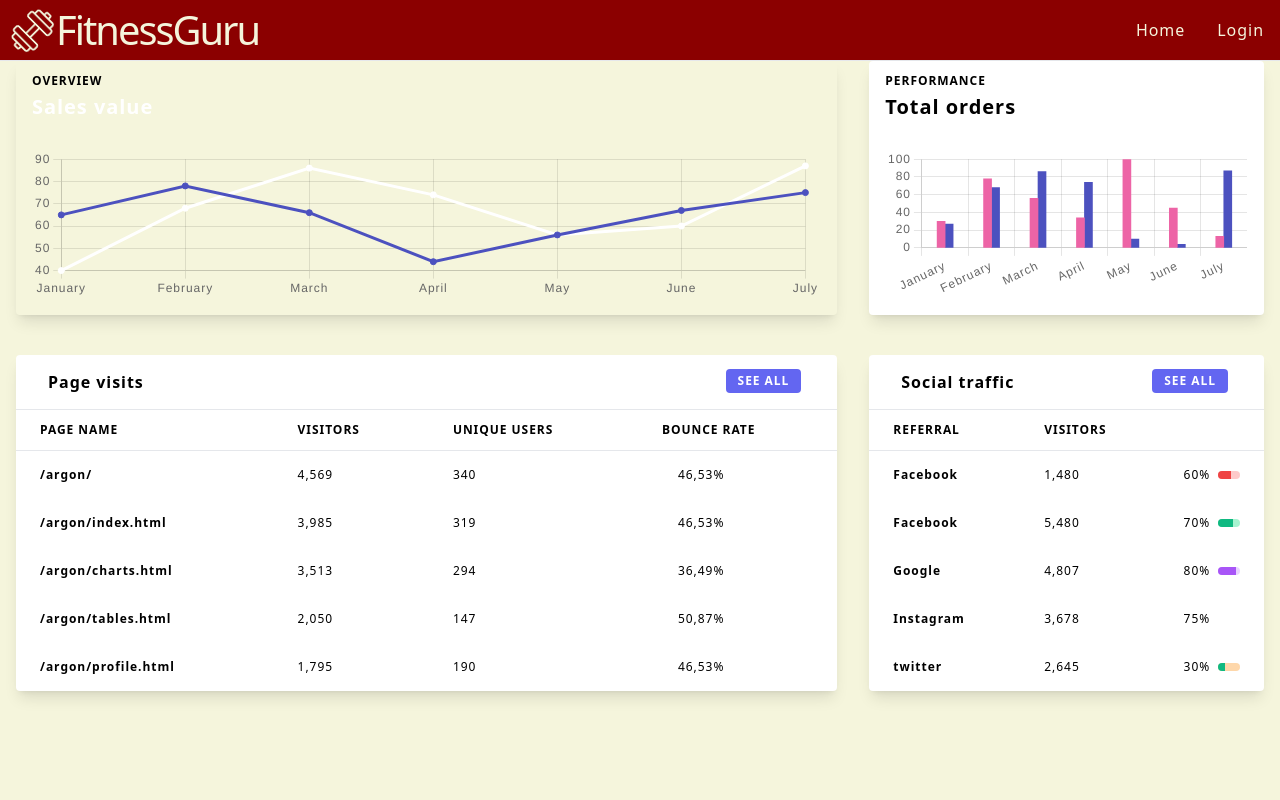
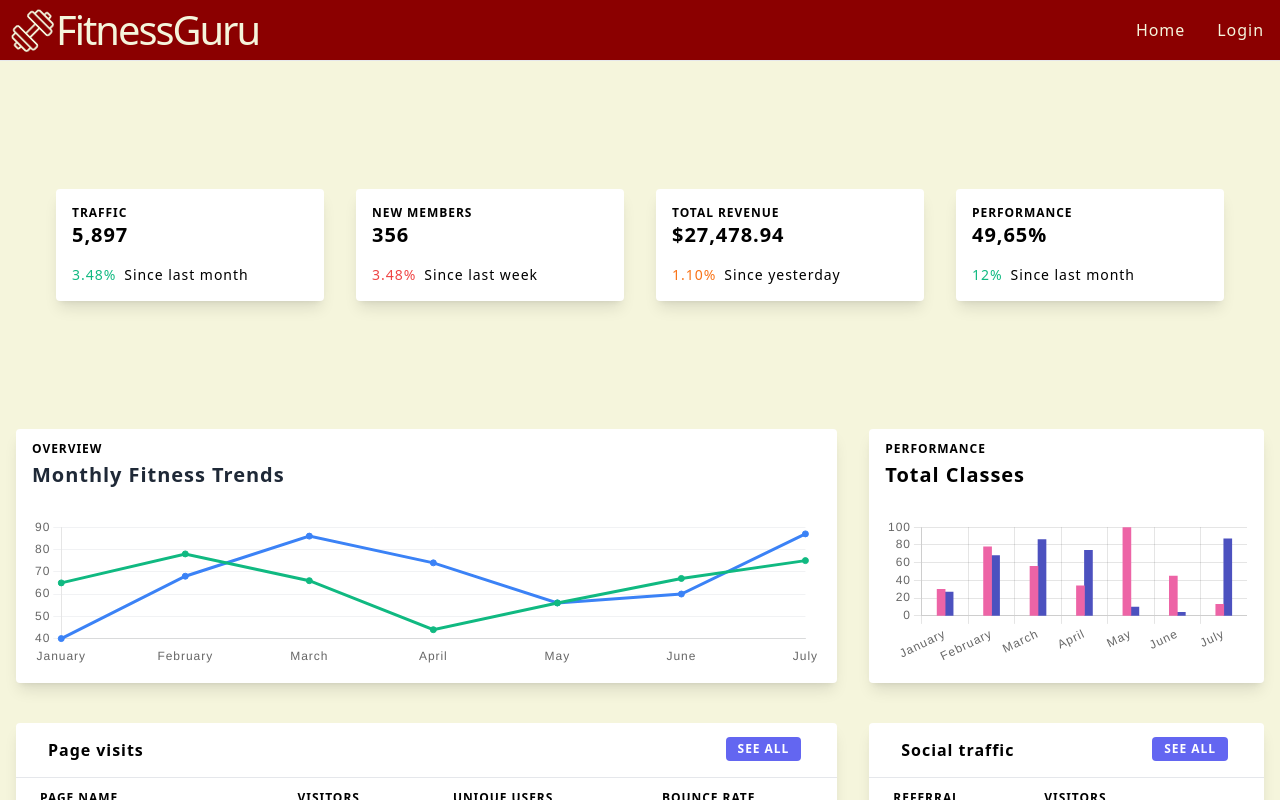
Before and after one commit to zanderalbaz/FitnessGuru, a React (Create React App) app: page /Dashboard in a window 1280 px wide. Shown: the top 800 px of the page. Built offline with nearby package versions, Linux system fonts and the light colour scheme.

Commit message:
Current Dashboard

```diff
--- a/package.json
+++ b/package.json
@@ -8,6 +8,10 @@
   "version": "0.0.20",
   "private": true,
   "dependencies": {
+    "@fortawesome/fontawesome-svg-core": "^6.5.2",
+    "@fortawesome/free-regular-svg-icons": "^6.5.2",
+    "@fortawesome/free-solid-svg-icons": "^6.5.2",
+    "@fortawesome/react-fontawesome": "^0.2.0",
     "@gsap/react": "^2.1.0",
     "@headlessui/react": "^1.7.18",
     "@heroicons/react": "^2.1.3",
--- a/src/views/components/Cards/CardBarChart.js
+++ b/src/views/components/Cards/CardBarChart.js
@@ -118,7 +118,7 @@ export default function CardBarChart() {
                 Performance
               </h6>
               <h2 className="text-blueGray-700 text-xl font-semibold">
-                Total orders
+                Total Classes
               </h2>
             </div>
           </div>
--- a/src/views/components/Cards/CardLineChart.js
+++ b/src/views/components/Cards/CardLineChart.js
@@ -1,37 +1,27 @@
-import React, { useRef, useEffect } from "react";
-import {
-  Chart,
-  LineController,
-  LineElement,
-  PointElement,
-  CategoryScale,
-  LinearScale
-} from 'chart.js';
+import React, { useEffect } from "react";
+import { Chart, LineController, LineElement, CategoryScale, LinearScale, PointElement } from 'chart.js';
 
 Chart.register(LineController, LineElement, PointElement, CategoryScale, LinearScale);
 
 export default function CardLineChart() {
-  const chartRef = useRef(null);
-
-  React.useEffect(() => {
-    const ctx = document.getElementById("line-chart").getContext("2d");
-    chartRef.current = new Chart(ctx, {
-      type: "line",
+  useEffect(() => {
+    const config = {
+      type: 'line',
       data: {
-        labels: [ "January", "February", "March", "April", "May", "June", "July"],
+        labels: ["January", "February", "March", "April", "May", "June", "July"],
         datasets: [
           {
-            label: new Date().getFullYear(),
-            backgroundColor: "#4c51bf",
-            borderColor: "#4c51bf",
+            label: 'New Members',
+            backgroundColor: '#10B981', // TailwindCSS Green-500
+            borderColor: '#10B981',
             data: [65, 78, 66, 44, 56, 67, 75],
             fill: false,
           },
           {
-            label: new Date().getFullYear() - 1,
+            label: 'Class Attendance',
             fill: false,
-            backgroundColor: "#fff",
-            borderColor: "#fff",
+            backgroundColor: '#3B82F6', // TailwindCSS Blue-500
+            borderColor: '#3B82F6',
             data: [40, 68, 86, 74, 56, 60, 87],
           },
         ],
@@ -40,89 +30,74 @@ export default function CardLineChart() {
         maintainAspectRatio: false,
         responsive: true,
         title: {
-          display: false,
-          text: "Sales Charts",
-          fontColor: "white",
+          display: true,
+          text: 'Monthly Fitness Tracking',
+          fontColor: '#1F2937' // TailwindCSS Gray-800
         },
         legend: {
           labels: {
-            fontColor: "white",
+            fontColor: '#374151' // TailwindCSS Gray-700
           },
-          align: "end",
-          position: "bottom",
+          align: 'end',
+          position: 'bottom',
         },
         tooltips: {
-          mode: "index",
+          mode: 'index',
           intersect: false,
         },
         hover: {
-          mode: "nearest",
+          mode: 'nearest',
           intersect: true,
         },
         scales: {
-          xAxes: [
-            {
+          x: {
             ticks: {
-                fontColor: "rgba(255,255,255,.7)",
+              fontColor: 'rgba(55, 65, 81, 0.7)', // TailwindCSS Gray-700 with opacity
             },
             display: true,
-              scaleLabel: {
+            title: {
               display: false,
-                labelString: "Month",
-                fontColor: "white",
+              text: 'Month',
+              fontColor: '#374151',
             },
-              gridLines: {
+            grid: {
               display: false,
-                borderDash: [2],
-                borderDashOffset: [2],
-                color: "rgba(33, 37, 41, 0.3)",
-                zeroLineColor: "rgba(0, 0, 0, 0)",
-                zeroLineBorderDash: [2],
-                zeroLineBorderDashOffset: [2],
+              drawBorder: false,
             },
           },
-          ],
-          yAxes: [
-            {
+          y: {
             ticks: {
-                fontColor: "rgba(255,255,255,.7)",
+              fontColor: 'rgba(55, 65, 81, 0.7)',
             },
             display: true,
-              scaleLabel: {
+            title: {
               display: false,
-                labelString: "Value",
-                fontColor: "white",
+              text: 'Value',
+              fontColor: '#374151',
             },
-              gridLines: {
-                borderDash: [3],
-                borderDashOffset: [3],
+            grid: {
               drawBorder: false,
-                color: "rgba(255, 255, 255, 0.15)",
-                zeroLineColor: "rgba(33, 37, 41, 0)",
-                zeroLineBorderDash: [2],
-                zeroLineBorderDashOffset: [2],
+              color: 'rgba(209, 213, 219, 0.3)', // TailwindCSS Gray-300 with opacity
             },
           },
-          ],
         },
       },
-    });
-    return () => {
-      if (chartRef.current) {
-        chartRef.current.destroy();
-      }
-    }
+    };
+    const ctx = document.getElementById('line-chart').getContext('2d');
+    const myLineChart = new Chart(ctx, config);
+
+    return () => myLineChart.destroy();
   }, []);
+
   return (
-    <>
-      <div className="relative flex flex-col min-w-0 break-words w-full mb-6 shadow-lg rounded bg-blueGray-700">
+    <div className="relative flex flex-col min-w-0 break-words w-full mb-6 shadow-lg rounded bg-white">
       <div className="rounded-t mb-0 px-4 py-3 bg-transparent">
         <div className="flex flex-wrap items-center">
           <div className="relative w-full max-w-full flex-grow flex-1">
             <h6 className="uppercase text-blueGray-100 mb-1 text-xs font-semibold">
               Overview
             </h6>
-              <h2 className="text-white text-xl font-semibold">Sales value</h2>
+            <h2 className="text-xl font-semibold text-gray-800">Monthly Fitness Trends</h2>
           </div>
         </div>
       </div>
@@ -133,6 +108,5 @@ export default function CardLineChart() {
         </div>
       </div>
     </div>
-    </>
   );
 }
--- a/src/views/components/Cards/CardStats.js
+++ b/src/views/components/Cards/CardStats.js
@@ -1,5 +1,7 @@
 import React from "react";
 import PropTypes from "prop-types";
+import { FontAwesomeIcon } from "@fortawesome/react-fontawesome";
+import '@fortawesome/free-solid-svg-icons';
 
 export default function CardStats({
   statSubtitle,
@@ -25,14 +27,14 @@ export default function CardStats({
               </span>
             </div>
             <div className="relative w-auto pl-4 flex-initial">
-              <div
+              {/* <div
                 className={
                   "text-white p-3 text-center inline-flex items-center justify-center w-12 h-12 shadow-lg rounded-full " +
                   statIconColor
                 }
               >
                 <i className={statIconName}></i>
-              </div>
+              </div> */}
             </div>
           </div>
           <p className="text-sm text-blueGray-400 mt-4">
--- a/src/views/components/Headers/HeaderStats.js
+++ b/src/views/components/Headers/HeaderStats.js
@@ -2,7 +2,7 @@ import React from "react";
 
 // components
 
-import CardStats from "components/Cards/CardStats.js";
+import CardStats from "../Cards/CardStats";
 
 export default function HeaderStats() {
   return (
@@ -16,19 +16,19 @@ export default function HeaderStats() {
               <div className="w-full lg:w-6/12 xl:w-3/12 px-4">
                 <CardStats
                   statSubtitle="TRAFFIC"
-                  statTitle="350,897"
+                  statTitle="5,897"
                   statArrow="up"
                   statPercent="3.48"
                   statPercentColor="text-emerald-500"
                   statDescripiron="Since last month"
-                  statIconName="far fa-chart-bar"
+                  statIconName="fa-solid fa-person-walking"
                   statIconColor="bg-red-500"
                 />
               </div>
               <div className="w-full lg:w-6/12 xl:w-3/12 px-4">
                 <CardStats
-                  statSubtitle="NEW USERS"
-                  statTitle="2,356"
+                  statSubtitle="NEW MEMBERS"
+                  statTitle="356"
                   statArrow="down"
                   statPercent="3.48"
                   statPercentColor="text-red-500"
@@ -39,8 +39,8 @@ export default function HeaderStats() {
               </div>
               <div className="w-full lg:w-6/12 xl:w-3/12 px-4">
                 <CardStats
-                  statSubtitle="SALES"
-                  statTitle="924"
+                  statSubtitle="TOTAL REVENUE"
+                  statTitle="$27,478.94"
                   statArrow="down"
                   statPercent="1.10"
                   statPercentColor="text-orange-500"
--- a/src/views/components/admin/Dashboard.js
+++ b/src/views/components/admin/Dashboard.js
@@ -6,11 +6,15 @@ import CardLineChart from "../Cards/CardLineChart.js";
 import CardBarChart from "../Cards/CardBarChart.js";
 import CardPageVisits from "../Cards/CardPageVisits.js";
 import CardSocialTraffic from "../Cards/CardSocialTraffic.js";
+import HeaderStats from "../Headers/HeaderStats.js";
 
 function Dashboard() {
   return (
     <>
       <div className="flex flex-wrap">
+      <div className="w-full ">
+          <HeaderStats />
+        </div>
         <div className="w-full xl:w-8/12 mb-12 xl:mb-0 px-4">
           <CardLineChart />
         </div>
```
Also changed, not shown: src/views/components/MyCourses.js (line endings or trailing spaces), 1 other file (tests, documents, lock files or other folders). Lines whose indentation alone changed are shown as unchanged.
